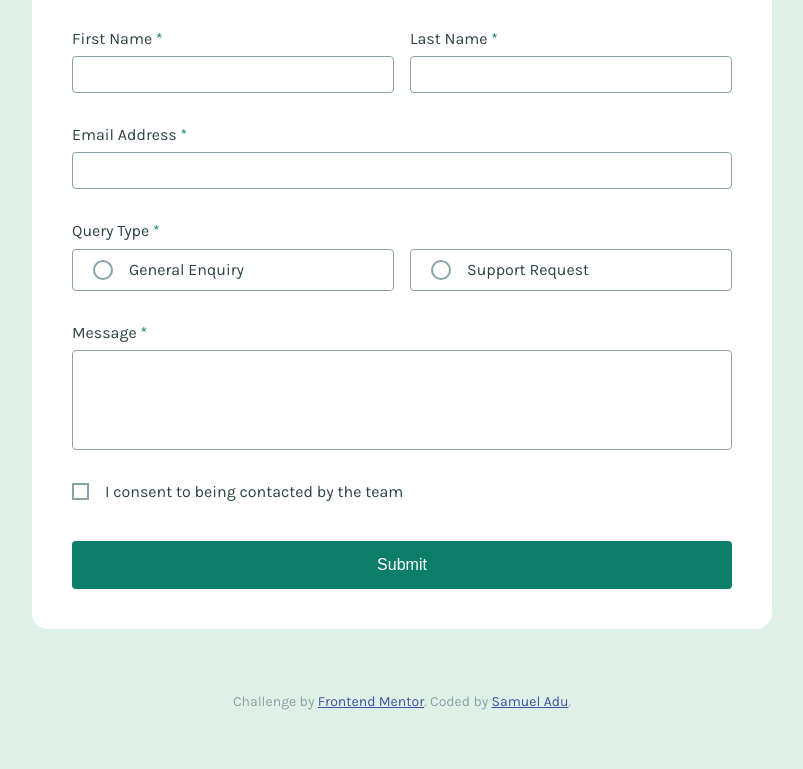
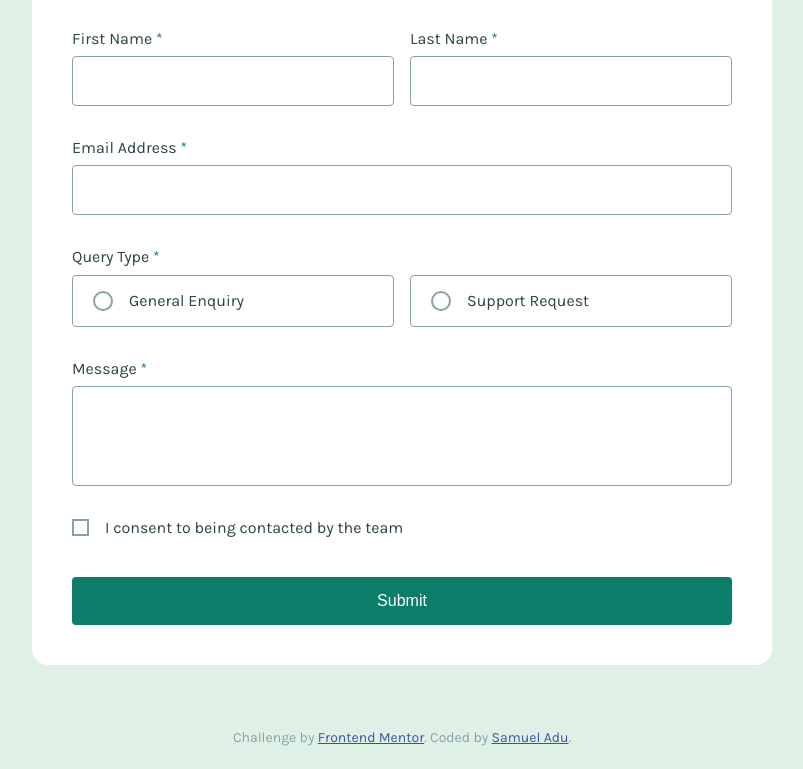
Before and after one commit to samuel-adu/accessible-contact-form, a plain HTML site: page index.html in a window 1280 px wide. Shown: the part 104-873 px from the top of the page, without its empty margins (238-1041 px from the left). Before the commit the page ends 837 px from the top, so only its background shows below. Drawn offline with Linux system fonts and the light colour scheme.

Commit message:
update input styles

```diff
--- a/style.css
+++ b/style.css
@@ -110,8 +110,9 @@ img {
   display: block;
   border: 1px solid var(--text-1);
   border-radius: var(--border-radius-s);
-  padding: 10px 20px;
+  padding: 15px 20px;
   width: 100%;
+  font-size: 1rem;
 }
 
 .error-message {
@@ -214,6 +215,11 @@ legend {
   flex-wrap: nowrap;
   margin-bottom: 1rem;
   gap: 1rem;
+}
+
+.radio-group .form-control:hover,
+.radio-group .form-control:focus {
+  background-color: var(--green-200);
 }
 
 .radio-group label {
```
